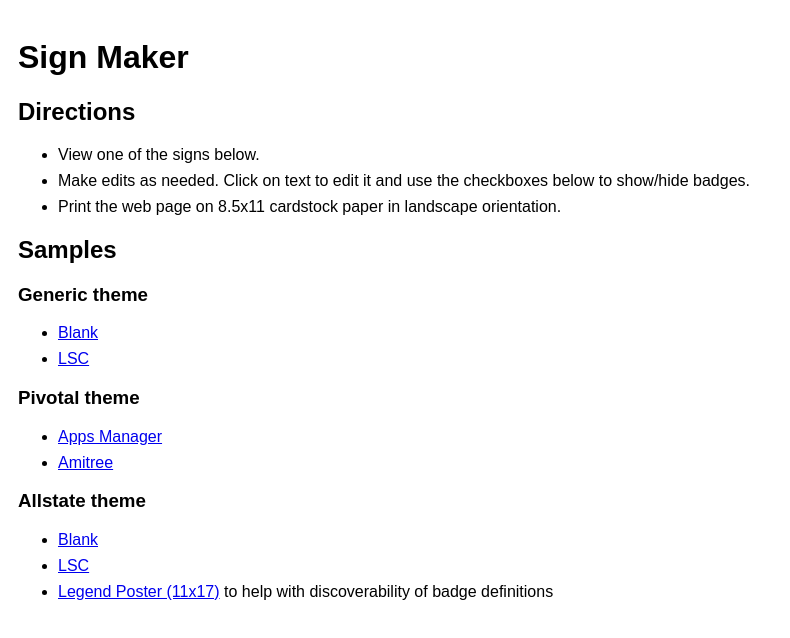
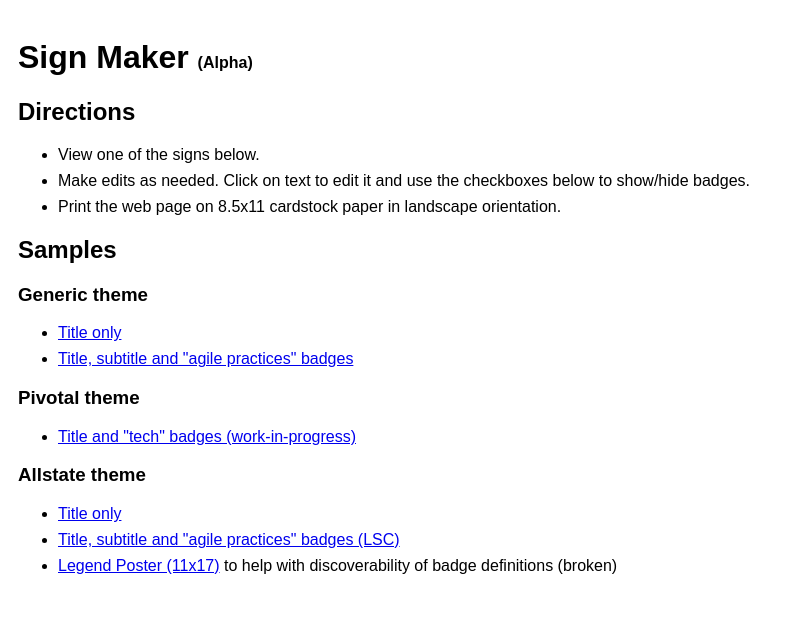
Before and after one commit to jeffsouthard/sign-maker, a plain HTML site: page public/index.html in a window 1280 px wide. Shown: the whole page, without its empty margins (0-790 px from the left). Drawn offline with Linux system fonts and the light colour scheme.

Commit message:
Updated index page documentation

```diff
--- a/public/index.html
+++ b/public/index.html
@@ -6,7 +6,7 @@
       <link rel="stylesheet" href="css/index.css" type="text/css" />
   </head>
   <body>
-    <h1>Sign Maker</h1>
+    <h1>Sign Maker <span style="font-size: 50%">(Alpha)</span></h1>
     <h2>Directions</h2>
     <ul>
       <li>View one of the signs below.</li>
@@ -16,22 +16,23 @@
     <h2>Samples</h2>
     <h3>Generic theme</h3>
     <ul>
-      <li><a href="sign.html?template=title-logo">Blank</a></li>
-      <li><a href="sign.html?template=title-subtitle-badges&title=LSC&subtitle=Life%20Sales%20Central&badges=pairing,tdd,metric-driven,co-location">LSC</a></li>
+      <li><a href="sign.html?template=title-logo">Title only</a></li>
+      <li>
+        <a href="sign.html?template=title-subtitle-badges&title=LSC&subtitle=Life%20Sales%20Central&badges=pairing,tdd,metric-driven,co-location">Title, subtitle and "agile practices" badges</a>
+      </li>
     </ul>
 
     <h3>Pivotal theme</h3>
     <ul>
-      <li><a href="sign.html?theme=pivotal&template=title-logo&title=Apps+Manager">Apps Manager</a></li>
-      <li><a href="sign.html?theme=pivotal&template=title-badges-with-labels&title=Amitree&badges=concourse%2Cheroku%2Cnode-js">Amitree</a></li>
+      <li><a href="sign.html?theme=pivotal&template=title-badges-with-labels&title=Amitree&badges=concourse%2Cheroku%2Cnode-js">Title and "tech" badges (work-in-progress)</a></li>
     </ul>
 
 
     <h3>Allstate theme</h3>
     <ul>
-      <li><a href="sign.html?theme=allstate&template=title-logo">Blank</a></li>
-      <li><a href="sign.html?theme=allstate&template=title-subtitle-badges&title=LSC&subtitle=Life+Sales+Central&badges=pairing%2Ctdd">LSC</a></li>
-      <li><a href="legend-poster.html?theme=allstate">Legend Poster (11x17)</a> to help with discoverability of badge definitions</li>
+      <li><a href="sign.html?theme=allstate&template=title-logo">Title only</a></li>
+      <li><a href="sign.html?theme=allstate&template=title-subtitle-badges&title=LSC&subtitle=Life+Sales+Central&badges=pairing%2Ctdd">Title, subtitle and "agile practices" badges (LSC)</a></li>
+      <li><a href="legend-poster.html?theme=allstate">Legend Poster (11x17)</a> to help with discoverability of badge definitions (broken)</li>
     </ul>
 
 
```
